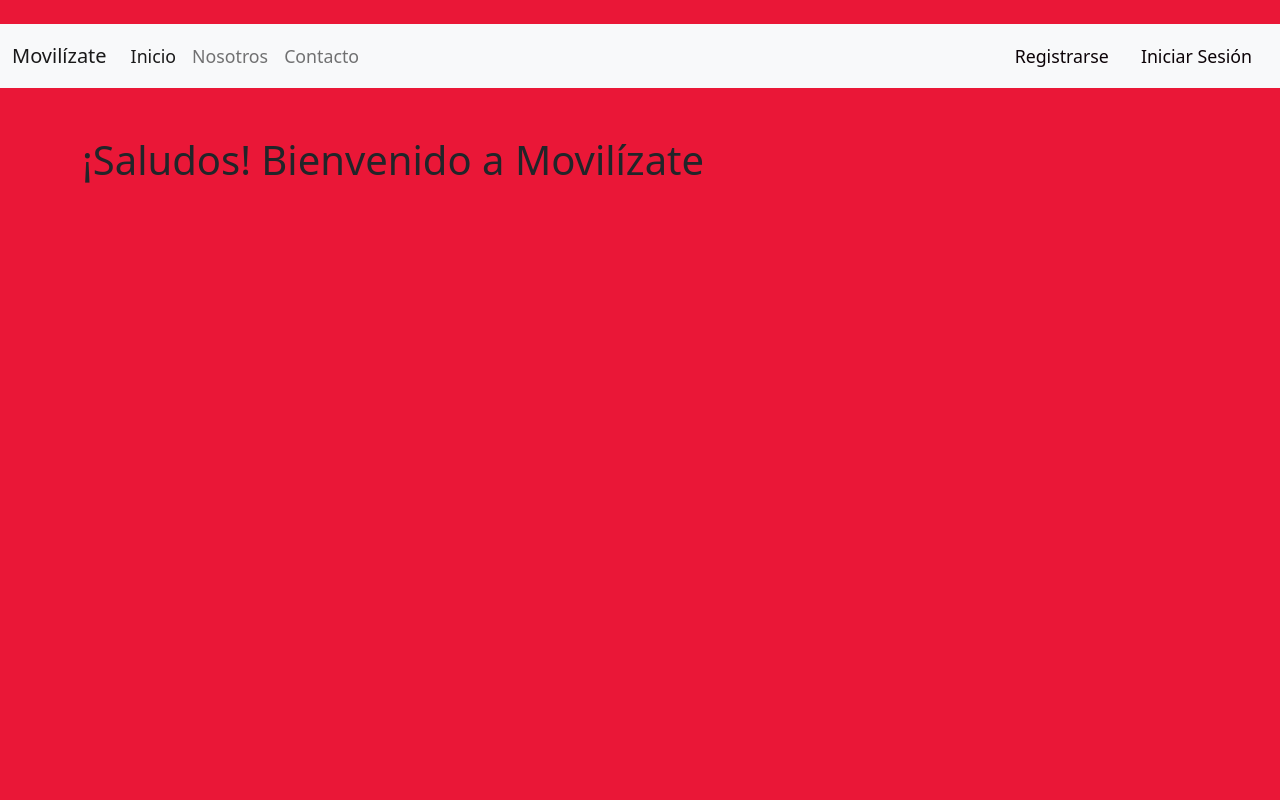
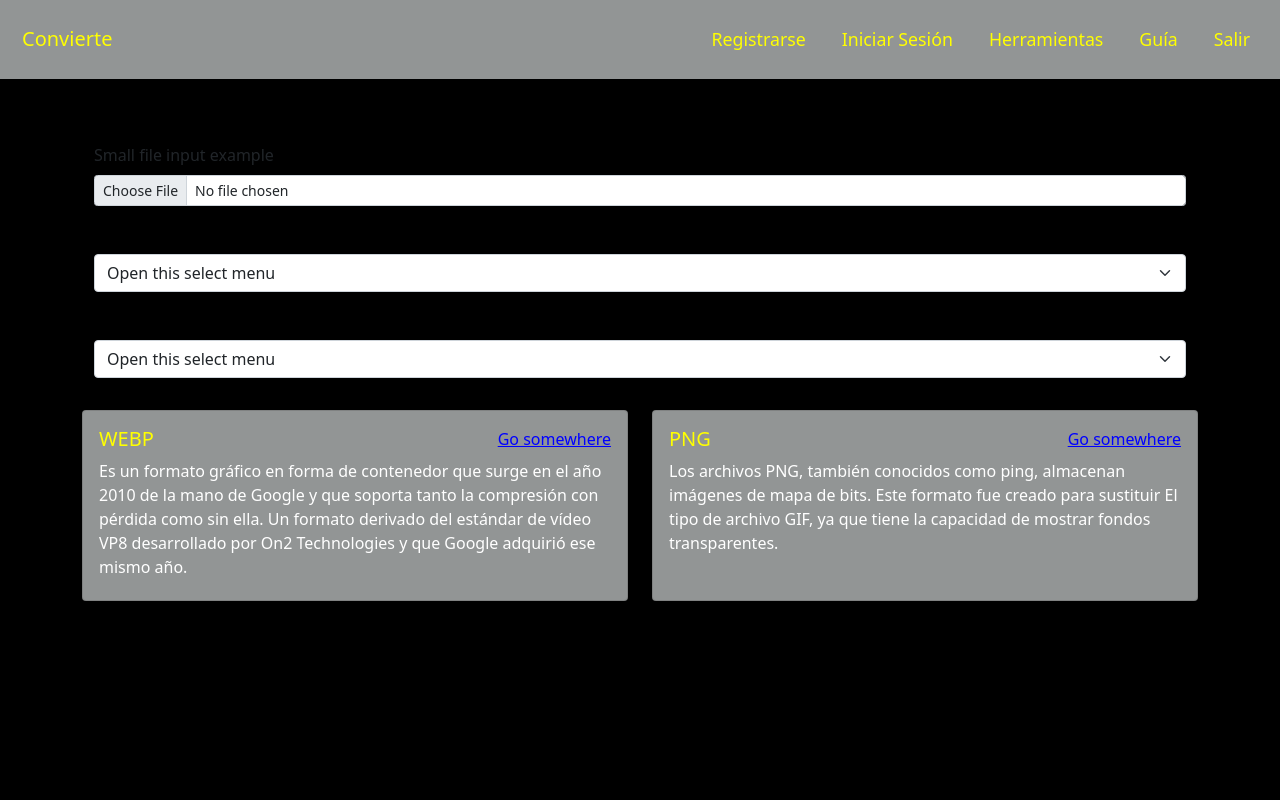
Before and after one commit to Pablo88-bit/Proyecto-CS50X.NI, a Flask app: page / in a window 1280 px wide. Run offline with Flask 2, Linux system fonts and the light colour scheme; parts of the project's set-up code (start-up, migrations or seed data) failed here and were passed over; some libraries are stand-ins or nearby versions; some web fonts are replaced.

Commit message:
El proyecto fue cambiado casi en su totalidad

```diff
--- a/app.py
+++ b/app.py
@@ -34,15 +34,15 @@ Session(app)
 def index():
     return render_template("index.html")
 
-#Ruta Nosotros#
-@app.route('/Nosotros')
-def Nosotros():
-    return render_template("Nosotros.html")
+#Ruta Info#
+@app.route('/Info')
+def Info():
+    return render_template("Info.html")
 
-#Ruta Contacto#
-@app.route('/Contacto')
-def Contacto():
-    return render_template("Contacto.html")
+#Ruta Guía#
+@app.route('/Guia')
+def Guia():
+    return render_template("Guia.html")
 
 #Ruta register#
 @app.route('/register', methods=["GET", "POST"])
--- a/static/css/style.css
+++ b/static/css/style.css
@@ -4,26 +4,41 @@
 	padding:0px;
 }
 
-body {
-	background: #EA1737;
+body{
+	background:black;
 }
-
 h2{
 	display:inline-block;
   	background-color:  #F9F611;
 	color: #EA1737;
 }
+
+
 /*Menu de navegación que esta en html base*/
-.nav-link{
+.navegacion{
+	color:YELLOW;
+	background: rgba(0, 0, 0, .4);
+	background:#929595;
+}
+
+.container-fluid{
 	font-size: 111%;
-	color: #0C0307;
+	color:yellow;
+	/*color: #0C0307;*/
+}
+.nav-link,
+.navbar-brand{
+	color:yellow;
+	margin:10px;
 }
 .nav-link:hover{
-	background: #6FEFB8;/*#36D08D;*/
+
 	color:#F1E839;
 	/*color:#EA1737;*/
-	font-size: 115%;
+	font-size: 117%;
 }
+
+
 
 /*Mensajes al usuario*/
 .alert{
@@ -32,42 +47,36 @@ h2{
 }
 
 
-/*Ruta Nosotros*/
-.articles{
-	color: #0C0307;
-	font-size: 120%;
-	display:inline-block;
-	padding: 20px 100px;
-	background-color: #fff;
-
-}
-.Nosotros{
-	display:inline-block;
-	padding: 0px 30px;
-	background-color: #12C9F1;
-
+/*Ruta Index*/
+.card{
+	color:WHITE;
+	width:100%;
+	height:100%;
+	margin-bottom: 5px;
+	background: rgba(0, 0, 0, .4);
+	background:#929595;
 }
 
-/*.subtitulo{
-	display:inline-block;
-	padding: 0px 30px;
-	background-color: #6AF9E7;
-}*/
-.hola{
-	display:inline-block;
-	padding: 0px 30px;
-	background: #6AF9E7;/*#DAF7A6;
-	background-color: #2ECC71;*/
+.card-title{
+	display: inline-block;
+	color:yellow;
 }
 
-.Cita{
-	display:inline-block;
-	padding: 10px 10px;
-	background-color: #EFF96A;
-	/*#F9F611;*/
+.link-primary{
+	color:blue;
+	display: block;
 }
 
 
+
+/*Ruta Nosotros*/
+.card2{
+	color:WHITE;
+	width:100%;
+	height:100%;
+	margin-bottom: 5px;
+	background: rgba(0, 0, 0, .4);
+}
 
 
 /*Ruta Contacto*/
@@ -77,43 +86,3 @@ footer{
 	padding: 50px 100px;
 	background-color: #F9F611;
 }
-/*
-title {
-	display:inline-block;
-  background-color: lightblue;
-	color: #fff;
-}
-
-body {
-	background: #EA1737;
-}
-
-
-/*Creación de un menu de navegación
-nav {
-	background-color: #175DEA;
-	color:#fff;
-	margin: 10px;
-	padding: 10px;
-}
-
-/*Convirtiendo en un bloque de linea a las opciones del menu
-.menu li{
-	display:inline-block;
-	padding: 10px 30px;
-	background-color: #F9F611;
-}
-
-.menu li a{
-	padding:20px 20px;
-	display:inline-block;
-	color:#000;
-	text-decoration: none;
-}
-
-/*El hover hace que cuando el mouse se pase sobre el enlace este cambie de color
-.menu li a:hover{
-	background:#B3C9F4;
-	color:#fff;
-}
-/*Final del menu de navegación*/
--- a/templates/base.html
+++ b/templates/base.html
@@ -4,7 +4,7 @@
      <!--http-server para correr la pag web-->
 
     <meta charset="UTF-8">
-    <title>Movilízate</title>
+    <title>Converter</title>
 
     <meta name="Description" content="Un joven emprendedor que desde ya esta poniendo en práctica las habilidades que eh aprendido
 	tanto como en la universidad y de manera autodidacta, tratando de impulsar desde ya mi propia empresa, con el objetivo
@@ -15,48 +15,47 @@
 	<!-- CSS only-->
     <link href="https://cdn.jsdelivr.net/npm/bootstrap@5.1.3/dist/css/bootstrap.min.css" rel="stylesheet" integrity="sha384-1BmE4kWBq78iYhFldvKuhfTAU6auU8tT94WrHftjDbrCEXSU1oBoqyl2QvZ6jIW3" crossorigin="anonymous">
 
-    <!--Este es el link de mis css-->
+    <!--Este es el link de mis css y js-->
     <link rel= "stylesheet" href="{{ url_for('static', filename = 'css/style.css') }}">
+
+    <!--Este link es para mostar nuestro reloj-->
+    <!--link href = "https://fonts.googleapis.com/css2?family=Oswald:400;300,700" rel="stylesheet" type="text/css"-->
+    <link href="https://fonts.google.com/share?selection.family=Oswald:wght@300;400;500" rel="stylesheet">
     {%  block head  %}{% endblock  %}
-
 </head>
     <body>
-        <br>
+
         <!--Todo este nav lo saque de bootstrap-->
-        <nav class="navbar navbar-expand-lg navbar-light bg-light">
+        <nav class="navbar navbar-expand-lg navegacion">
             <br /><br />
             <div class="container-fluid">
-                <a class="navbar-brand" href="#">Movilízate</a>
+                <a class="navbar-brand" href="/">Convierte</a>
                 <button class="navbar-toggler" type="button" data-bs-toggle="collapse" data-bs-target="#navbarColor03" aria-controls="navbarColor03" aria-expanded="false" aria-label="Toggle navigation">
                     <span class="navbar-toggler-icon"></span>
                 </button>
 
-                <div class="collapse navbar-collapse" id="navbarColor03">
-                    <ul class="navbar-nav me-auto">
-                        <li class="nav-item">
-                            <a class="nav-link active" href="/home">Inicio
-                            <span class="visually-hidden">(current)</span>
-                            </a>
-                        </li>
-                        <li class="nav-item">
-                            <a class="nav-link" href="/Nosotros">Nosotros</a>
-                        </li>
-                        <li class="nav-item">
-                            <a class="nav-link" href="/Contacto">Contacto</a>
-                        </li>
-                    </ul>
-                    <ul class="nav justify-content-end">
+                <div class="collapse navbar-collapse d-flex justify-content-end" id="navbarColor03">
+
+                    <ul class="navbar-nav ">
                         <li class="nav-item">
                             <a class="nav-link" href="/register">Registrarse</a>
                         </li>
                         <li class="nav-item">
                             <a class="nav-link" href="/Login">Iniciar Sesión</a>
                         </li>
+                        <li class="nav-item">
+                            <a class="nav-link" href="/Info">Herramientas</a>
+                        </li>
+                        <li class="nav-item">
+                            <a class="nav-link" href="/Guia">Guía</a>
+                        </li>
+                        <li class="nav-item">
+                            <a class="nav-link" href="/salir">Salir</a>
+                        </li>
                     </ul>
                 </div>
             </div>
         </nav>
-
 
 
         <!--Sirve para mostrar los mensajes al usuario-->
@@ -68,10 +67,10 @@
             </header>
         {% endif %}
 
-
-	    <script src="https://cdn.jsdelivr.net/npm/@popperjs/core@2.10.2/dist/umd/popper.min.js" integrity="sha384-7+zCNj/IqJ95wo16oMtfsKbZ9ccEh31eOz1HGyDuCQ6wgnyJNSYdrPa03rtR1zdB" crossorigin="anonymous"></script>
-        <main class="container my-5">
+        <main class="container w-800">
             {% block cuerpo %}{% endblock %}
         </main>
+	    <script src="https://cdn.jsdelivr.net/npm/@popperjs/core@2.10.2/dist/umd/popper.min.js" integrity="sha384-7+zCNj/IqJ95wo16oMtfsKbZ9ccEh31eOz1HGyDuCQ6wgnyJNSYdrPa03rtR1zdB" crossorigin="anonymous"></script>
+        <!--script src="/static/js/scripts.js"></script-->
     </body>
 </html>
--- a/templates/index.html
+++ b/templates/index.html
@@ -2,5 +2,63 @@
 
 
 {% block cuerpo %}
-<h1>¡Saludos! Bienvenido a Movilízate</h1>
+<section class="container mx-auto mt-5">
+    <form>
+        <div class="mb-3 py-3">
+            <label for="formFileSm" class="form-label">Small file input example</label>
+            <input class="form-control form-control-sm" id="formFileSm" type="file">
+        </div>
+        <div class="mb-3 py-3">
+            <select class="form-select" aria-label="Default select example">
+                <option selected>Open this select menu</option>
+                <option value="1">JPG</option>
+                <option value="2">PNG</option>
+                <option value="3">ICO</option>
+                <option value="3">WEBP</option>
+            </select>
+        </div>
+        <div class="mb-3 py-3">
+            <select class="form-select" aria-label="Default select example">
+                <option selected>Open this select menu</option>
+                <option value="1">JPG</option>
+                <option value="2">PNG</option>
+                <option value="3">ICO</option>
+                <option value="3">WEBP</option>
+            </select>
+        </div>
+    </form>
+</section>
+
+<section>
+    <div class="row">
+      <div class="col-sm-6">
+        <div class="card">
+          <div class="card-body">
+            <div class="d-flex justify-content-center ">
+                <h5 class="card-title me-auto">WEBP</h5>
+                <a href="#" class="link-primary ms-auto">Go somewhere</a>
+            </div>
+            <p class="card-text ">Es un formato gráfico en forma de contenedor que surge en el año 2010 de la mano de Google
+                y que soporta tanto la compresión con pérdida como sin ella. Un formato derivado del estándar de vídeo VP8
+                desarrollado por On2 Technologies y que Google adquirió ese mismo año.
+            </p>
+          </div>
+        </div>
+      </div>
+      <div class="col-sm-6">
+        <div class="card">
+          <div class="card-body">
+            <div class="d-flex justify-content-center ">
+                <h5 class="card-title me-auto">PNG</h5>
+                <a href="#" class="link-primary ms-auto">Go somewhere</a>
+            </div>
+            <p class="card-text">Los archivos PNG, también conocidos como ping, almacenan imágenes de mapa de bits.
+            Este formato fue creado para sustituir El tipo de archivo GIF, ya que tiene la capacidad de mostrar fondos transparentes.
+            </p>
+          </div>
+        </div>
+      </div>
+    </div>
+</section>
+<script src="/static/js/scripts.js"></script>
 {% endblock %}
```
Also changed, not shown: static/js/scripts.js (added, +64 -0 lines), templates/Info.html (added, +98 -0 lines), templates/Login.html (+4 -4 lines), templates/Nosotros.html (deleted, +0 -68 lines), templates/register.html (+4 -4 lines), templates/Guia.html (renamed from templates/Contacto.html).
